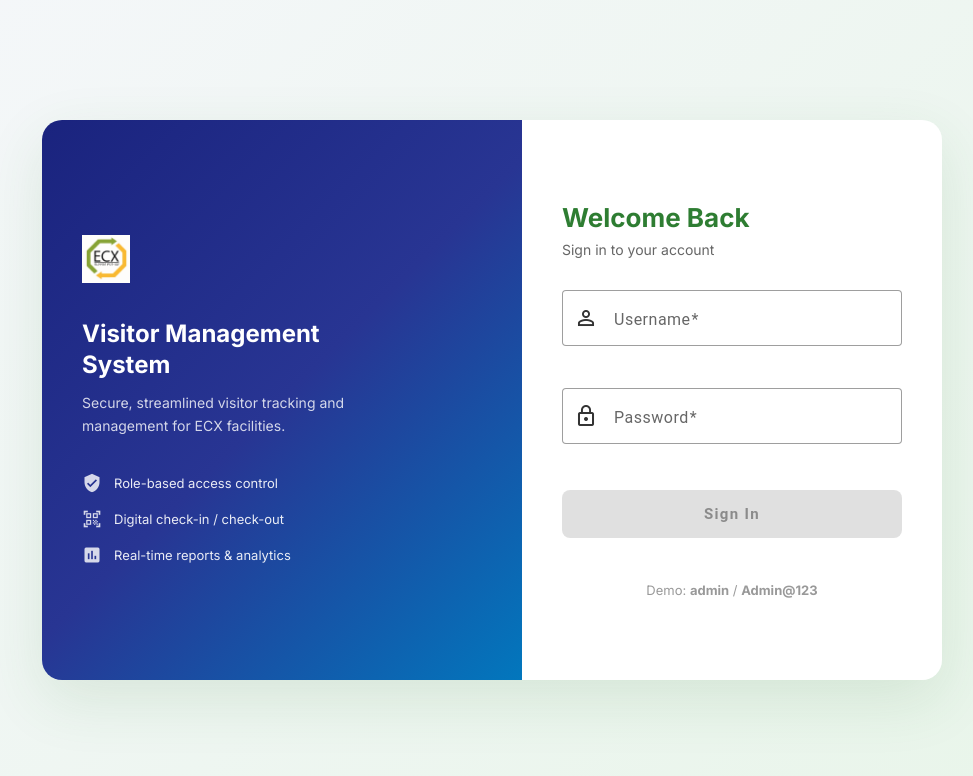
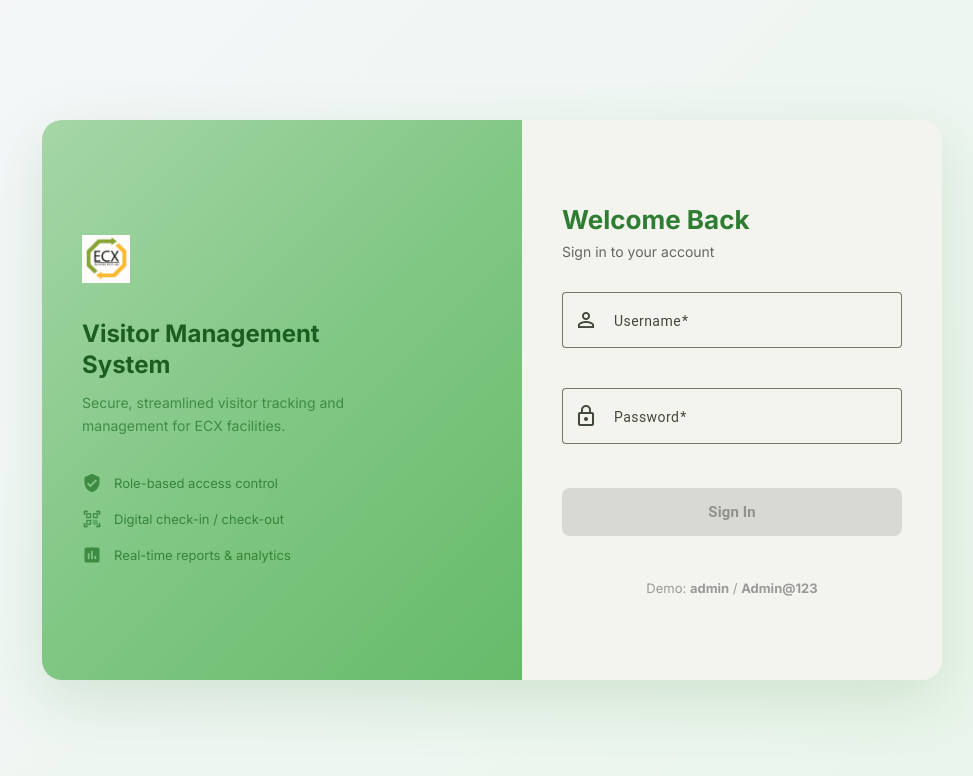
Before and after one commit to yididiya1230/visitor-management-system, an Angular app in the folder frontend/: page /login in a window 1280 px wide. Shown: the top 776 px of the page, without its empty margins (148-1121 px from the left). Built offline with nearby package versions, Linux system fonts and the light colour scheme.

Commit message:
Orange new-buttons, light green login, custom M3 theme

```diff
--- a/frontend/angular.json
+++ b/frontend/angular.json
@@ -34,7 +34,6 @@
               { "glob": "**/*", "input": "src/assets", "output": "/assets" }
             ],
             "styles": [
-              "@angular/material/prebuilt-themes/indigo-pink.css",
               "src/styles.scss"
             ],
             "scripts": []
--- a/frontend/src/app/features/auth/login/login.component.ts
+++ b/frontend/src/app/features/auth/login/login.component.ts
@@ -125,20 +125,20 @@ import { AuthService } from "../../../core/services/auth.service";
         min-height: 560px;
         border-radius: 20px;
         overflow: hidden;
-        box-shadow: 0 20px 60px rgba(46, 125, 50, 0.12);
+        box-shadow: 0 20px 60px rgba(46, 125, 50, 0.15);
       }
       .brand-section {
         flex: 1;
         background: linear-gradient(
           135deg,
-          #1a237e 0%,
-          #283593 50%,
-          #0277bd 100%
+          #a5d6a7 0%,
+          #81c784 50%,
+          #66bb6a 100%
         );
         padding: 48px 40px;
         display: flex;
         align-items: center;
-        color: white;
+        color: #1b5e20;
       }
       .brand-content {
         max-width: 320px;
@@ -153,12 +153,14 @@ import { AuthService } from "../../../core/services/auth.service";
         font-weight: 700;
         margin-bottom: 12px;
         line-height: 1.3;
+        color: #1b5e20;
       }
       .brand-desc {
         font-size: 14px;
         opacity: 0.8;
         line-height: 1.6;
         margin-bottom: 36px;
+        color: #2e7d32;
       }
       .brand-features {
         display: flex;
@@ -171,6 +173,7 @@ import { AuthService } from "../../../core/services/auth.service";
         gap: 12px;
         font-size: 13px;
         opacity: 0.9;
+        color: #2e7d32;
       }
       .feature mat-icon {
         font-size: 20px;
--- a/frontend/src/app/features/dashboard/dashboard.component.ts
+++ b/frontend/src/app/features/dashboard/dashboard.component.ts
@@ -34,7 +34,7 @@ import { DashboardData } from '../../core/models/dashboard.model';
     </div>
 
     <div class="dashboard-actions">
-      <button mat-raised-button color="primary" routerLink="/visitors/new">
+      <button mat-raised-button color="accent" routerLink="/visitors/new">
         <mat-icon>person_add</mat-icon> Register Visitor
       </button>
       <button mat-raised-button color="accent" routerLink="/visits/new">
--- a/frontend/src/app/features/hosts/hosts-list/hosts-list.component.ts
+++ b/frontend/src/app/features/hosts/hosts-list/hosts-list.component.ts
@@ -20,7 +20,7 @@ import { Host } from '../../../core/models/host.model';
   template: `
     <div class="page-header">
       <h1>Hosts / Employees</h1>
-      <button mat-raised-button color="primary" routerLink="/hosts/new">
+      <button mat-raised-button color="accent" routerLink="/hosts/new">
         <mat-icon>add</mat-icon> New Host
       </button>
     </div>
--- a/frontend/src/app/features/visitors/visitors-list/visitors-list.component.ts
+++ b/frontend/src/app/features/visitors/visitors-list/visitors-list.component.ts
@@ -30,7 +30,7 @@ import { AuthService } from '../../../core/services/auth.service';
           <input matInput [(ngModel)]="searchTerm" (input)="onSearch()" placeholder="Name, phone, company...">
           <mat-icon matSuffix>search</mat-icon>
         </mat-form-field>
-        <button mat-raised-button color="primary" routerLink="/visitors/new" *ngIf="canEdit">
+        <button mat-raised-button color="accent" routerLink="/visitors/new" *ngIf="canEdit">
           <mat-icon>add</mat-icon> New Visitor
         </button>
       </div>
--- a/frontend/src/app/features/visits/visits-list/visits-list.component.ts
+++ b/frontend/src/app/features/visits/visits-list/visits-list.component.ts
@@ -32,7 +32,7 @@ import { AuthService } from '../../../core/services/auth.service';
           <input matInput [(ngModel)]="searchTerm" (input)="onSearch()" placeholder="Visitor, host, purpose...">
           <mat-icon matSuffix>search</mat-icon>
         </mat-form-field>
-        <button mat-raised-button color="primary" routerLink="/visits/new" *ngIf="canEdit">
+        <button mat-raised-button color="accent" routerLink="/visits/new" *ngIf="canEdit">
           <mat-icon>add</mat-icon> New Visit
         </button>
       </div>
--- a/frontend/src/styles.scss
+++ b/frontend/src/styles.scss
@@ -1,9 +1,23 @@
+@use '@angular/material' as mat;
+
+$theme: mat.define-theme((
+  color: (
+    theme-type: light,
+    primary: mat.$green-palette,
+    tertiary: mat.$orange-palette,
+  ),
+));
+
+html {
+  @include mat.all-component-themes($theme);
+}
+
 :root {
   --primary: #2e7d32;
-  --primary-light: #534bae;
-  --primary-dark: #000051;
+  --primary-light: #4caf50;
+  --primary-dark: #1b5e20;
   --secondary: #ef6c00;
-  --accent: #ff6f00;
+  --accent: #ef6c00;
   --success: #2e7d32;
   --warning: #f9a825;
   --danger: #c62828;
```
